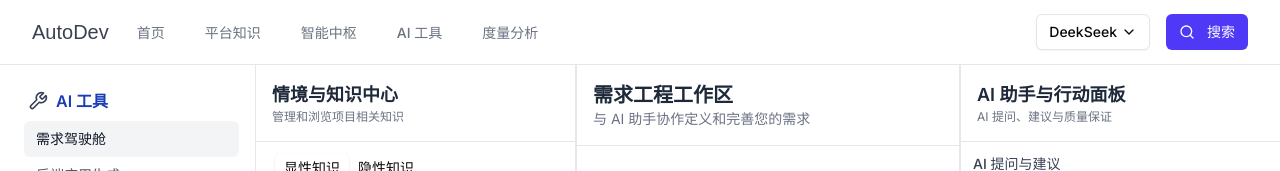
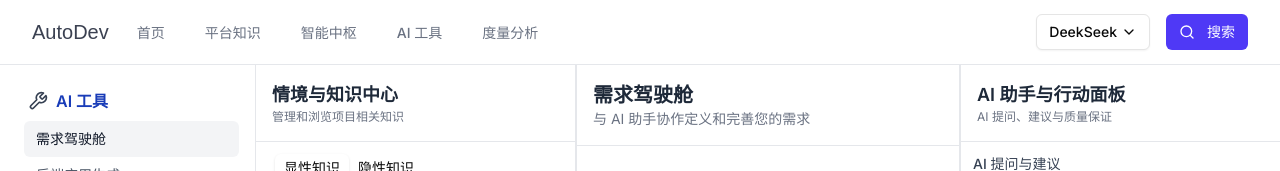
Before and after one commit to unit-mesh/autodev-workbench, a Next.js app in the folder packages/web/: page /ai-tools/requirement-cockpit in a window 1280 px wide. Shown: the top 171 px of the page. Built offline with nearby package versions, Linux system fonts and the light colour scheme.

Commit message:
refactor: update titles and remove commented sections for improved clarity

```diff
--- a/packages/web/src/components/cockpit/ai-assistant-panel.tsx
+++ b/packages/web/src/components/cockpit/ai-assistant-panel.tsx
@@ -80,7 +80,6 @@
         </ScrollArea>
       </div>
 
-      {/* Quality Assurance */}
       <div className="p-3 border-b border-gray-200">
         <h3 className="text-sm font-medium text-gray-700 mb-2">实时质量保证</h3>
         <ScrollArea className="h-48">
--- a/packages/web/src/components/cockpit/requirements-workspace.tsx
+++ b/packages/web/src/components/cockpit/requirements-workspace.tsx
@@ -69,7 +69,7 @@
     <div className="flex-1 flex flex-col h-full border-l border-r border-gray-200">
       {/* Header */}
       <div className="p-4 border-b border-gray-200 bg-white">
-        <h1 className="text-xl font-semibold text-gray-800">需求工程工作区</h1>
+        <h1 className="text-xl font-semibold text-gray-800">需求驾驶舱</h1>
         <p className="text-sm text-gray-500">与 AI 助手协作定义和完善您的需求</p>
       </div>
 
@@ -93,7 +93,6 @@
         </div>
       )}
 
-      {/* Tabs for Conversation and Document */}
       <Tabs value={activeTab} onValueChange={setActiveTab} className="flex-1 flex flex-col">
         <TabsList className="mx-4 mt-2 justify-start">
           <TabsTrigger value="conversation" className="flex items-center">
@@ -106,7 +105,6 @@
           </TabsTrigger>
         </TabsList>
 
-        {/* Conversation Tab */}
         <TabsContent value="conversation" className="flex-1 flex flex-col p-0 m-0">
           <ScrollArea className="flex-1 p-4">
             {conversation.map((message, index) => (
```
